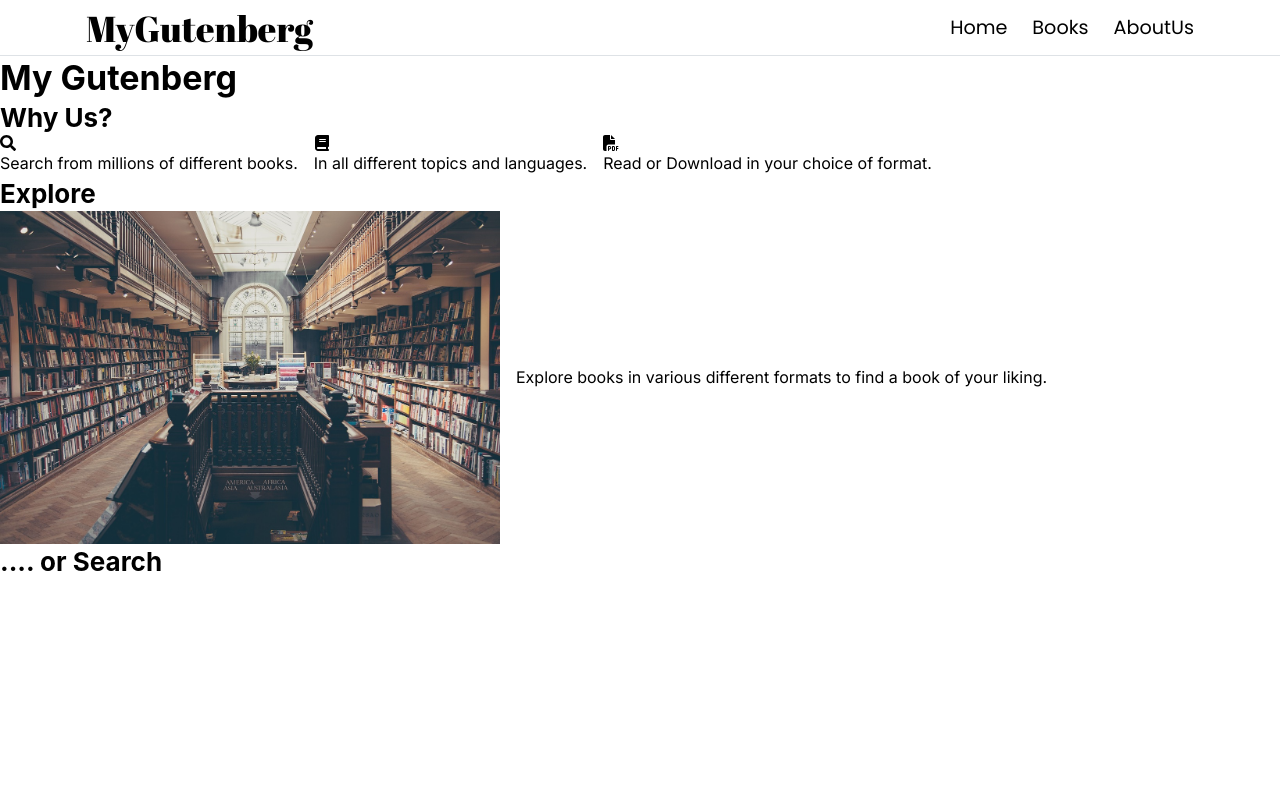
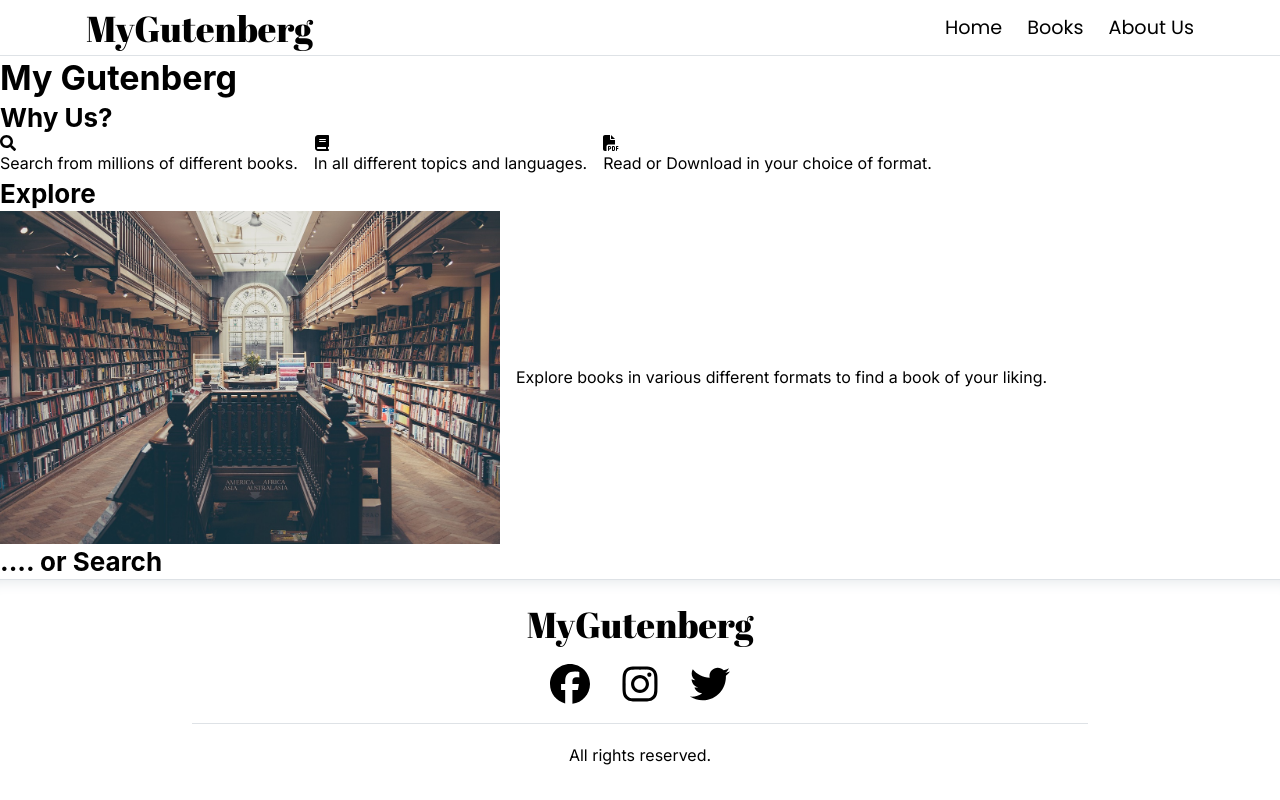
Before and after one commit to MarkWolf257/my-gutenberg-2, a Next.js app: page / in a window 1280 px wide. Built offline with nearby package versions, Linux system fonts and the light colour scheme.

Commit message:
Header and Footer working

```diff
--- a/src/app/layout.tsx
+++ b/src/app/layout.tsx
@@ -4,6 +4,7 @@ import "./globals.css";
 import "@mantine/core/styles.css";
 import {ColorSchemeScript, createTheme, MantineColorsTuple, MantineProvider} from "@mantine/core";
 import PageHeader from "../components/PageHeader";
+import PageFooter from "../components/PageFooter";
 
 const inter = Inter({ subsets: ["latin"] });
 
@@ -49,6 +50,7 @@ export default function RootLayout({
         <MantineProvider theme={theme}>
           <PageHeader />
           {children}
+          <PageFooter />
         </MantineProvider>
       </body>
     </html>
--- /dev/null
+++ b/src/components/PageFooter.tsx
@@ -0,0 +1,27 @@
+import { FaFacebook, FaInstagram, FaTwitter } from "react-icons/fa6";
+import Link from 'next/link';
+import Logo from './Logo';
+import { Group, Container, Divider, Text } from '@mantine/core';
+import classes from './css/PageFooter.module.css';
+
+export default function PageFooter() {
+  const socialMediaLinks = ['', '', ''];
+  const socialMediaIcons = [FaFacebook, FaInstagram, FaTwitter].map((Component, index) => {
+    return (
+      <Link href={socialMediaLinks[index]}>
+        <Component key={index} size={40} />
+      </Link>
+    )
+  })
+
+  return (
+    <footer className={classes.footer}>
+      <Logo />
+      <Group gap={30}>
+        {socialMediaIcons}
+      </Group>
+      <Divider style={{ width: '70%' }} />
+      <Text>All rights reserved.</Text>
+    </footer>
+  )
+}
--- a/src/components/PageHeader.tsx
+++ b/src/components/PageHeader.tsx
@@ -6,7 +6,7 @@ import classes from './css/PageHeader.module.css';
 const links = [
   { link: '/', label: 'Home' },
   { link: '/books', label: 'Books' },
-  { link: '/about', label: 'AboutUs' },
+  { link: '/about', label: 'About Us' },
 ]
 
 export default function PageHeader() {
--- /dev/null
+++ b/src/components/css/PageFooter.module.css
@@ -0,0 +1,10 @@
+.footer {
+  display: flex;
+  flex-direction: column;
+  align-items: center;
+  gap: rem(1.2rem);
+
+  border-top: rem(1px) solid var(--mantine-color-gray-3);
+  box-shadow: inset 0 rem(1rem) rem(1rem) rem(-1rem) var(--mantine-color-gray-3);
+  padding-top: rem(1.5rem);
+}
--- a/src/components/css/PageHeader.module.css
+++ b/src/components/css/PageHeader.module.css
@@ -1,7 +1,6 @@
 .header {
   height: rem(56px);
-  background-color: var(--mantine-color-body);
-  border-bottom: rem(1px) solid light-dark(var(--mantine-color-gray-3), var(--mantine-color-dark-4));
+  border-bottom: rem(1px) solid var(--mantine-color-gray-3);
 }
 
 .inner {
```
